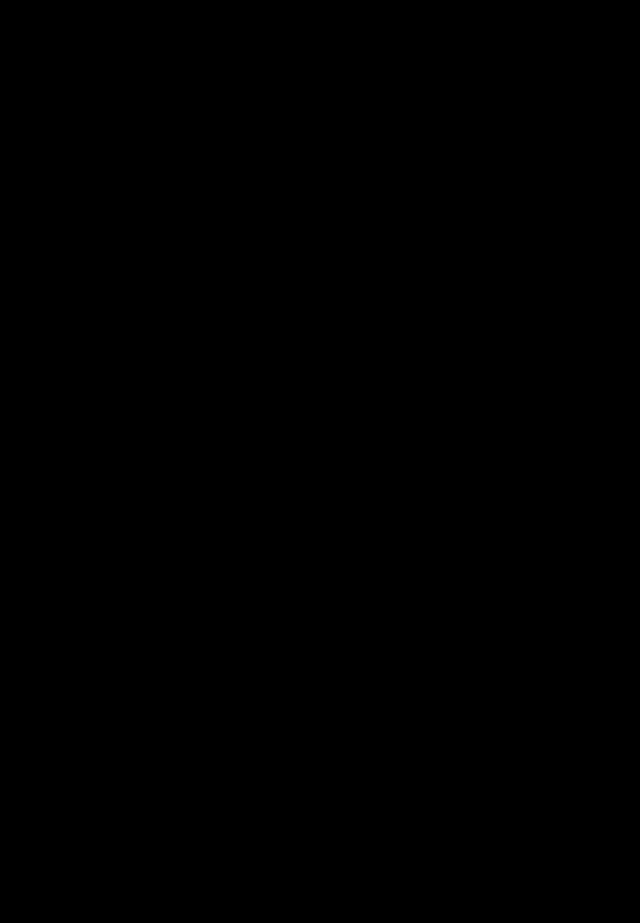
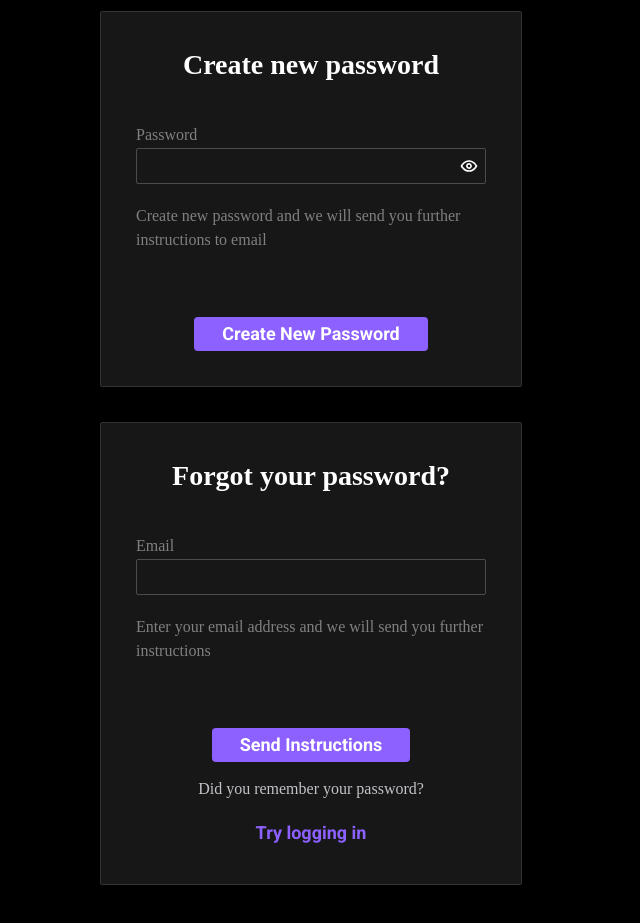
Before and after one commit to IrinaMartArm/CardsProject, a React (Vite) app: page / in a window 1280 px wide. Shown: the part 3580-4503 px from the top of the page, without its empty margins (0-640 px from the left). Before the commit the page ends 3691 px from the top, so only its background shows below. Built offline with nearby package versions, Linux system fonts and the light colour scheme.

Commit message:
create new component Password

```diff
--- a/src/App.tsx
+++ b/src/App.tsx
@@ -135,6 +135,7 @@
       <Header withBtn />
       <ErrorPage />
       <Password />
+      <Password forgot />
     </div>
   )
 }
--- a/src/features/ui/password/Password.tsx
+++ b/src/features/ui/password/Password.tsx
@@ -1,26 +1,69 @@
 import { Button } from '@/components/ui/button'
 import { Input } from '@/components/ui/input'
 import { Typography } from '@/components/ui/typography/Typography'
+import { clsx } from 'clsx'
+
+import s from './password.module.scss'
 
 type PasswordProps = {
   forgot?: boolean
 }
 
+const classNames = {
+  buttonBox: s.buttonBox,
+  container: s.container,
+  inputBox: clsx(s.inputBox, s.text),
+  light: s.light,
+  link: s.link,
+  root: s.root,
+}
+
 export const Password = ({ forgot }: PasswordProps) => {
+  return <form>{forgot ? <ForgotPassword /> : <CreatePassword />}</form>
+}
+
+const CreatePassword = () => {
   return (
-    <div>
-      {forgot ? (
-        <div>
-          <Typography variant={'h2'}>Forgot your password?</Typography>
-          <Input label={'Email'} type={'text'} />
+    <div className={classNames.root}>
+      <div className={classNames.container}>
+        <Typography variant={'h1'}>Create new password</Typography>
+        <div className={classNames.inputBox}>
+          <Input fullWidth label={'Password'} type={'password'} />
+          <Typography variant={'body2'}>
+            Create new password and we will send you further instructions to email
+          </Typography>
+        </div>
+        <div className={classNames.buttonBox}>
+          <Button className={classNames.link} variant={'primary'}>
+            Create New Password
+          </Button>
+        </div>
+      </div>
+    </div>
+  )
+}
+
+const ForgotPassword = () => {
+  return (
+    <div className={classNames.root}>
+      <div className={classNames.container}>
+        <Typography variant={'h1'}>Forgot your password?</Typography>
+        <div className={classNames.inputBox}>
+          <Input fullWidth label={'Email'} type={'text'} />
           <Typography variant={'body2'}>
             Enter your email address and we will send you further instructions{' '}
           </Typography>
+        </div>
+        <div className={classNames.buttonBox}>
           <Button variant={'primary'}>Send Instructions</Button>
+          <Typography className={classNames.light} variant={'body2'}>
+            Did you remember your password?
+          </Typography>
+          <Button as={'a'} variant={'link'}>
+            Try logging in
+          </Button>
         </div>
-      ) : (
-        <div></div>
-      )}
+      </div>
     </div>
   )
 }
--- a/src/features/ui/password/password.module.scss
+++ b/src/features/ui/password/password.module.scss
@@ -0,0 +1,45 @@
+.root {
+  width: fit-content;
+  padding: 35px;
+
+  color: var(--color-light-100);
+
+  background-color: var(--color-dark-700);
+  border: 1px solid var(--color-dark-500);
+  border-radius: 2px;
+}
+
+.container {
+  display: flex;
+  flex-direction: column;
+  align-items: center;
+  width: 350px;
+}
+
+.inputBox {
+  display: flex;
+  flex-direction: column;
+  gap: 20px;
+  align-items: flex-start;
+
+  margin: 40px auto 65px;
+}
+
+.buttonBox {
+  display: flex;
+  flex-direction: column;
+  gap: 15px;
+  align-items: center;
+}
+
+.text {
+  color: var(--color-dark-100);
+}
+
+.light {
+  color: var(--color-light-900);
+}
+
+.link {
+  border-bottom: var(--color-accent-500);
+}
```
Also changed, not shown: 1 other file (tests, documents, lock files or other folders).
